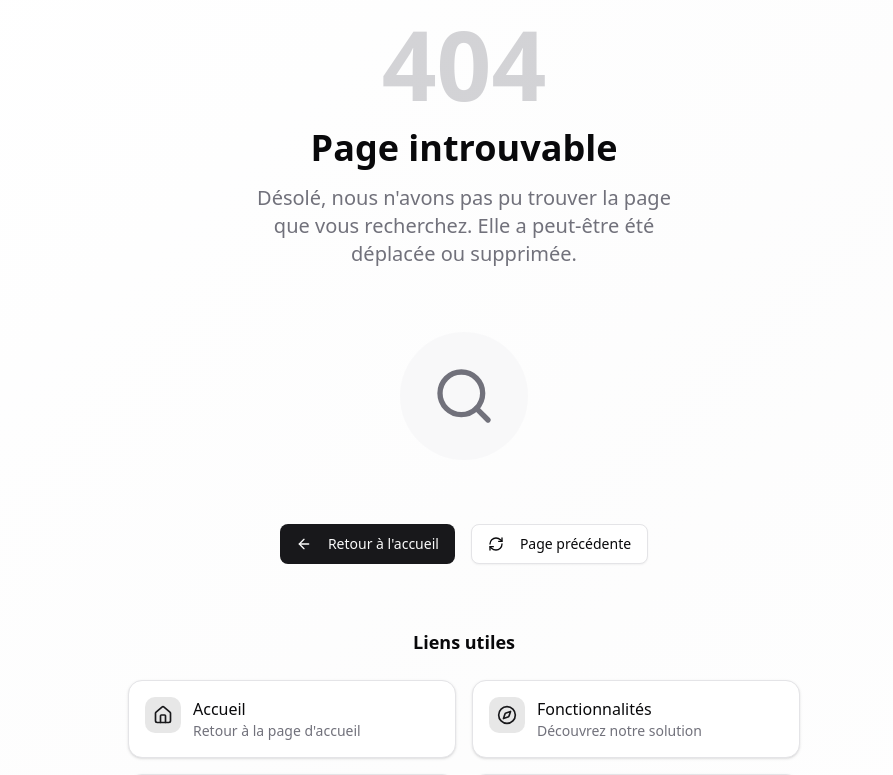
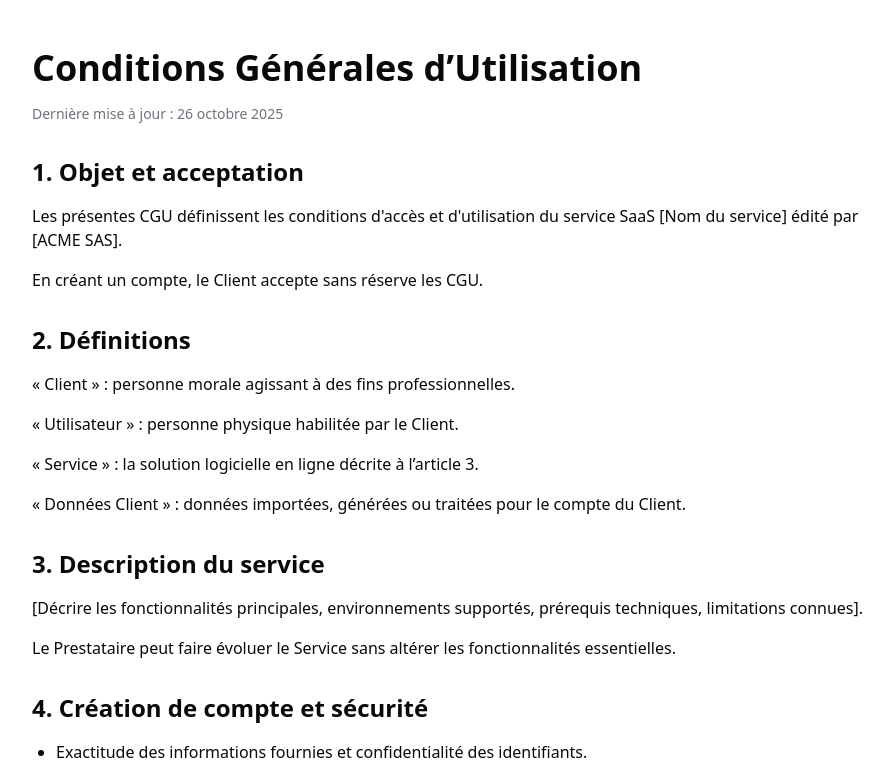
Before and after one commit to Ax-07/preset-next-auth-stripe, a Next.js app: page /terms in a window 1280 px wide. Before the commit this address had no page. Shown: the top 775 px of the page, without its empty margins (176-1069 px from the left). Built offline with nearby package versions, Linux system fonts and the light colour scheme.

Commit message:
Ajout de la page des conditions d'utilisation avec le composant LegalRenderer

```diff
--- /dev/null
+++ b/src/app/(legals)/terms/page.tsx
@@ -0,0 +1,4 @@
+import { LegalRenderer } from "@/components/pages/LegalRenderer";
+export default function Page() {
+return <LegalRenderer slug="terms" />;
+}
```
